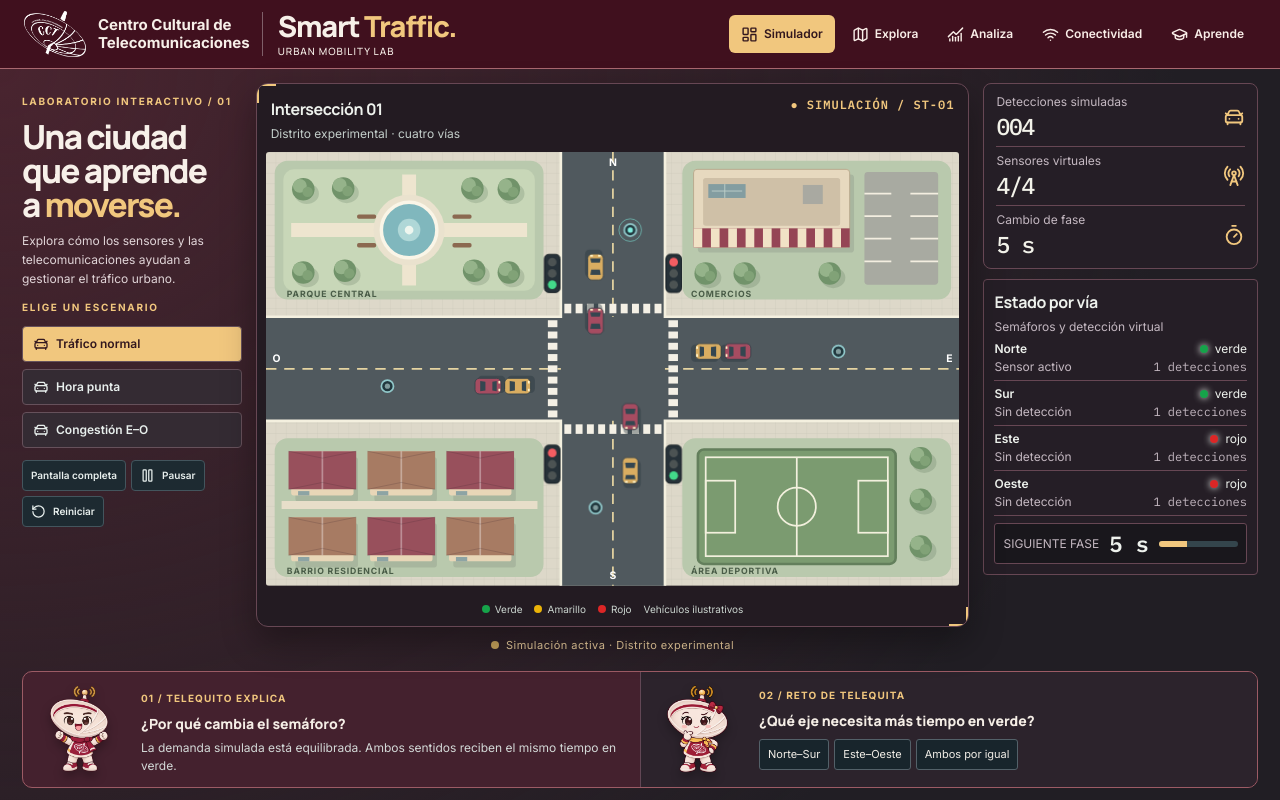
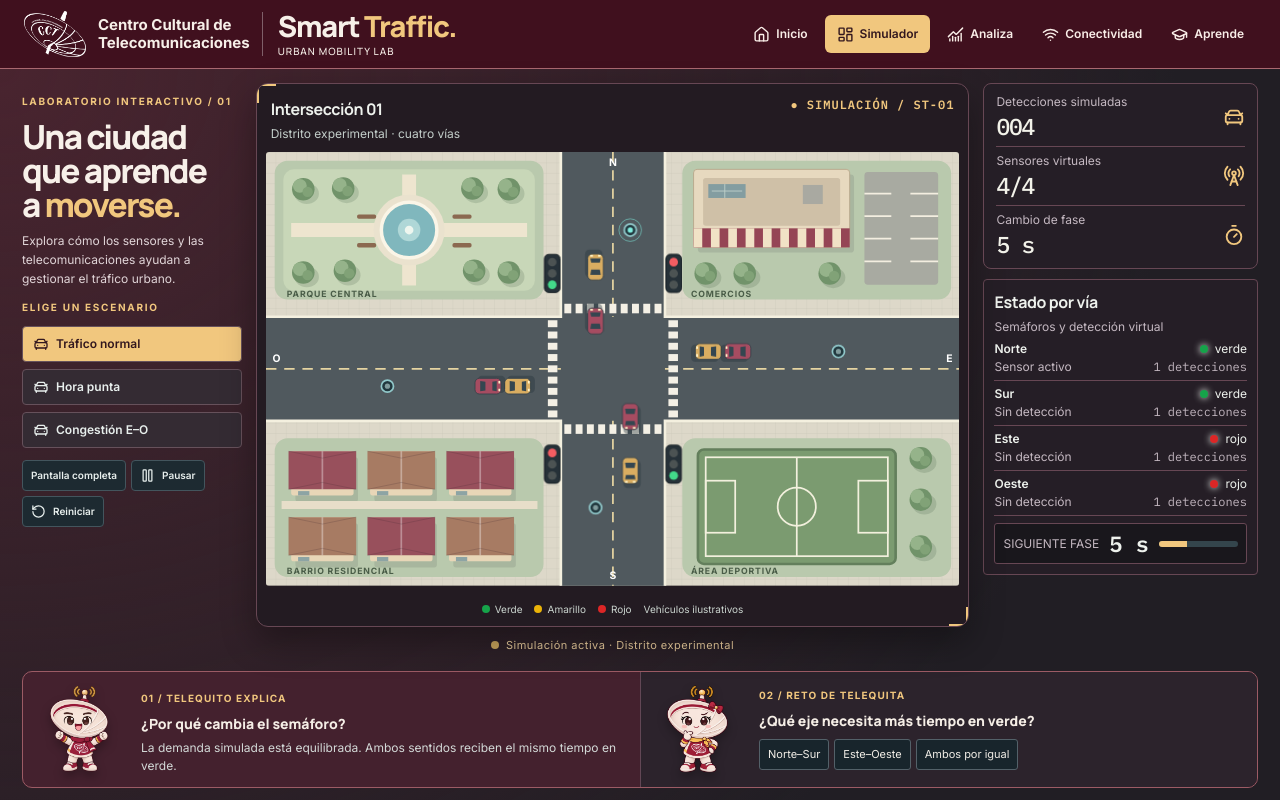
Before and after one commit to mafeeer29/smart-traffic-cct, a React (Vite) app in the folder dashboard/: page / in a window 1280 px wide. Shown: the top 800 px of the page. Built offline with nearby package versions, Linux system fonts and the light colour scheme.

Commit message:
feat: introduce home and simplify navigation

```diff
--- a/dashboard/src/components/layout/Sidebar.tsx
+++ b/dashboard/src/components/layout/Sidebar.tsx
@@ -1,7 +1,7 @@
 import {useState} from 'react'
-import {LayoutDashboard,Map,ChartNoAxesCombined,Wifi,GraduationCap} from 'lucide-react'
+import {House,LayoutDashboard,ChartNoAxesCombined,Wifi,GraduationCap} from 'lucide-react'
 import type {Page} from '../../types/traffic'
-const items=[{id:'dashboard',label:'Simulador',Icon:LayoutDashboard},{id:'intersection',label:'Explora',Icon:Map},{id:'statistics',label:'Analiza',Icon:ChartNoAxesCombined},{id:'connectivity',label:'Conectividad',Icon:Wifi},{id:'learn',label:'Aprende',Icon:GraduationCap}] as const
+const items=[{id:'home',label:'Inicio',Icon:House},{id:'dashboard',label:'Simulador',Icon:LayoutDashboard},{id:'statistics',label:'Analiza',Icon:ChartNoAxesCombined},{id:'connectivity',label:'Conectividad',Icon:Wifi},{id:'learn',label:'Aprende',Icon:GraduationCap}] as const
 export default function Sidebar({page,navigate}:{page:Page;navigate:(p:Page)=>void}){
  const [missing,setMissing]=useState(false)
  return <header className="city-header"><div className="city-brand">{!missing&&<img src={import.meta.env.BASE_URL+'visual/cct-white.png'} alt="CCT-UNI" onError={()=>setMissing(true)}/>}<span className="city-institution">Centro Cultural de<br/>Telecomunicaciones</span><div className="city-wordmark">Smart <b>Traffic.</b><small>URBAN MOBILITY LAB</small></div></div><nav aria-label="Navegación principal">{items.map(({id,label,Icon})=><button key={id} aria-current={page===id?'page':undefined} onClick={()=>navigate(id)}><Icon size={17}/>{label}</button>)}</nav></header>
```
